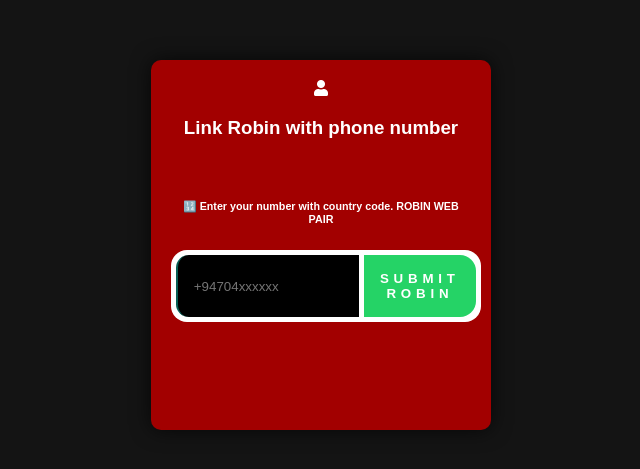
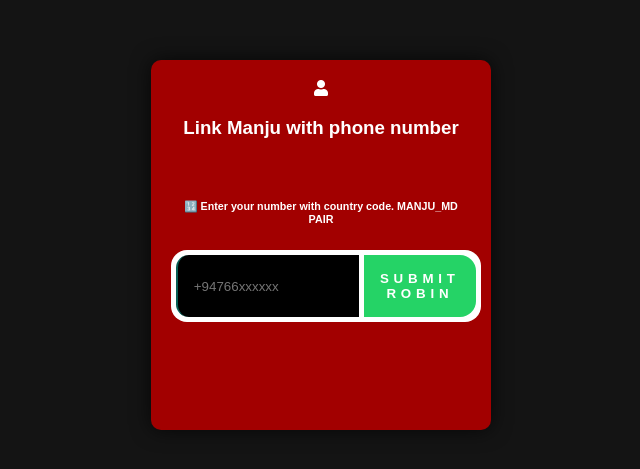
Before and after one commit to pathum414/Pathum-Pairweb, a website: page pair.html in a window 1280 px wide. Shown: the part 155-624 px from the top of the page, 319-959 px from the left. Drawn offline with nearby package versions, Linux system fonts and the light colour scheme.

Commit message:
Update pair.html

```diff
--- a/pair.html
+++ b/pair.html
@@ -145,11 +145,11 @@
         <div id="text">
           <i class="fa fa-user"></i>
           <p>
-            <h3 class="centered-text">Link Robin with phone number</h3>
+            <h3 class="centered-text">Link Manju with phone number</h3>
             <br>
-            <h6>🔢 Enter your number with country code. ROBIN WEB PAIR</h6>
+            <h6>🔢 Enter your number with country code. MANJU_MD PAIR</h6>
             <div class="input-container">
-              <input placeholder="+94704xxxxxx" type="number" id="number" placeholder="❗ Enter your phone number with country code, ROBIN WEB PAIR" name="">
+              <input placeholder="+94766xxxxxx" type="number" id="number" placeholder="❗ Enter your phone number with country code MANJU PAIR WEB" name="">
               <button id="submit">Submit ROBIN</button>
             </div>
             <!-- Add the loading spinner -->
```
